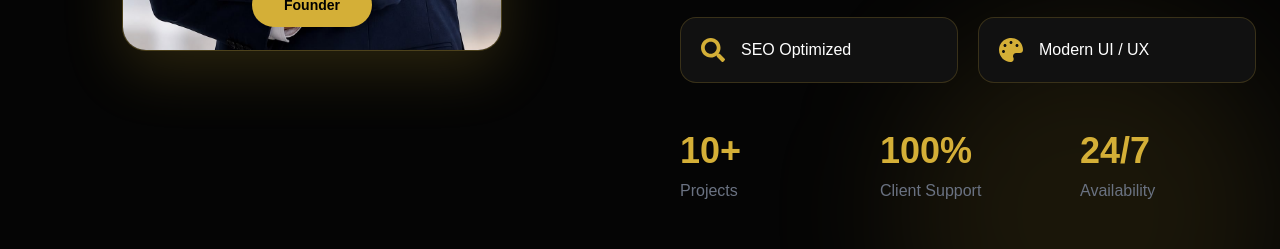
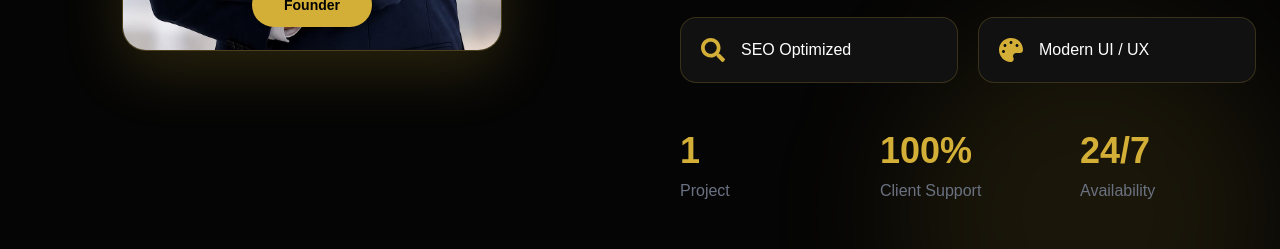
Before and after one commit to Kannashiva/kanna-web-studio, a Next.js app: page / in a window 1280 px wide. Shown: the part 3100-3349 px from the top of the page. Built offline with nearby package versions, Linux system fonts and the light colour scheme.

Commit message:
Update pricing section

```diff
--- a/components/About.tsx
+++ b/components/About.tsx
@@ -199,11 +199,11 @@ export default function About() {
                 <div>
 
                   <h4 className="text-4xl font-black text-[#D4AF37]">
-                    10+
+                    1
                   </h4>
 
                   <p className="mt-2 text-gray-500">
-                    Projects
+                    Project
                   </p>
 
                 </div>
--- a/components/Pricing.tsx
+++ b/components/Pricing.tsx
@@ -6,7 +6,7 @@ const plans = [
     name: "Starter Website",
     description:
       "Perfect for startups and small businesses beginning their online journey.",
-    price: "₹15,000",
+    price: "₹4,999+",
     features: [
       "3–5 Page Website",
       "Responsive Design",
@@ -21,7 +21,7 @@ const plans = [
     name: "Business Website",
     description:
       "Ideal for businesses looking to attract more customers and build credibility.",
-    price: "₹30,000",
+    price: "₹9,999+",
     popular: true,
     features: [
       "5–8 Page Website",
@@ -38,7 +38,7 @@ const plans = [
     name: "Premium Website",
     description:
       "Complete digital solution for brands that want a premium online presence.",
-    price: "₹50,000+",
+    price: "Contact Us",
     features: [
       "Unlimited Pages",
       "Premium UI/UX",
@@ -125,7 +125,7 @@ export default function Pricing() {
                     className="
                     absolute
                     left-1/2
-                    -top-5
+                    top-5
                     -translate-x-1/2
                     rounded-full
                     bg-[#D4AF37]
```
